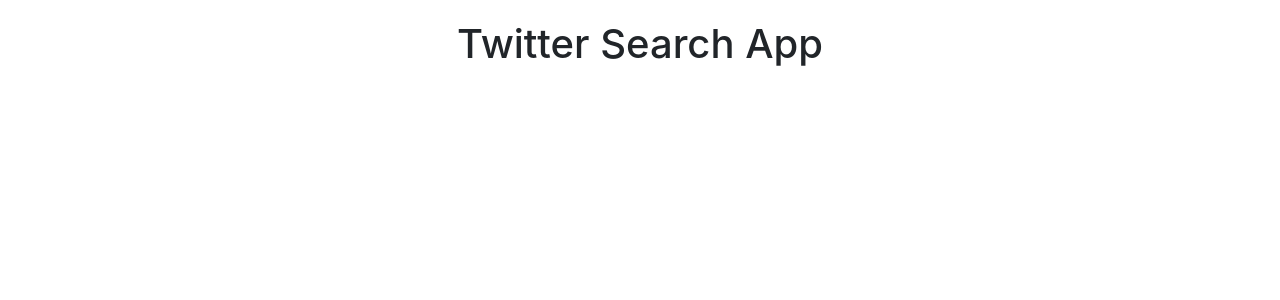
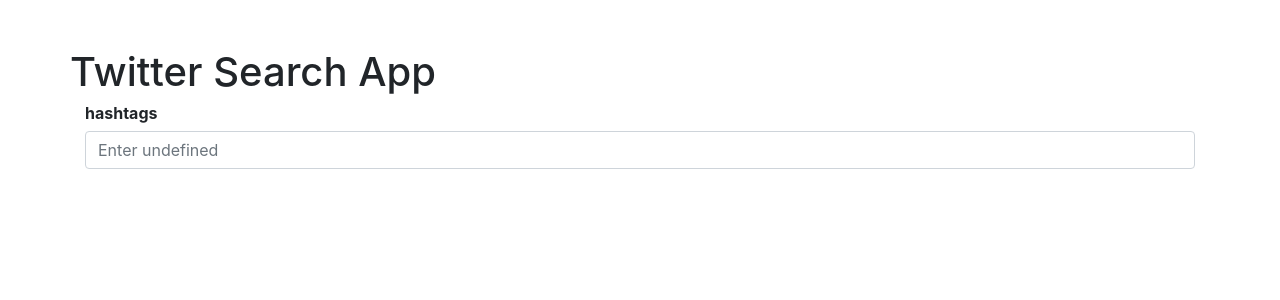
Before and after one commit to YosiZiv/twiiter-search-app, a React (Create React App) app: page / in a window 1280 px wide. Shown: the top 300 px of the page. Built offline with nearby package versions, Linux system fonts and the light colour scheme.

Commit message:
edit twitter search page

```diff
--- a/src/Components/Pages/TwitterSearch.js
+++ b/src/Components/Pages/TwitterSearch.js
@@ -1,9 +1,39 @@
-import React from "react";
+import React, { useState } from "react";
 import "./TwitterSearch.css";
+import TextInput from "../Layout/TextInput";
 const TwitterSearchPage = props => {
+  const [searchTwitterForm, setSearchTwitterForm] = useState({});
+  const {
+    hashtags = "",
+    startDate = null,
+    endDate = null,
+    lang = "en"
+  } = searchTwitterForm;
+  const handleInputChange = e => {
+    const {
+      target: { id, value }
+    } = e;
+    console.log("function work", e.target.id);
+    return setSearchTwitterForm({ ...searchTwitterForm, [id]: value });
+  };
+
   return (
-    <div className='title'>
-      <h1>Twitter Search App</h1>
+    <div className='w-100'>
+      <div className='row d-flex justify'>
+        <div className='mt-5 d-flex '>
+          <h1 className='text-center'>Twitter Search App</h1>
+        </div>
+      </div>
+      <form>
+        <div>
+          <TextInput
+            handleInputChange={handleInputChange}
+            id='hashtags'
+            type='text'
+            defaultValue={hashtags}
+          />
+        </div>
+      </form>
     </div>
   );
 };
```
Also changed, not shown: src/Components/Layout/Input.js (deleted).
